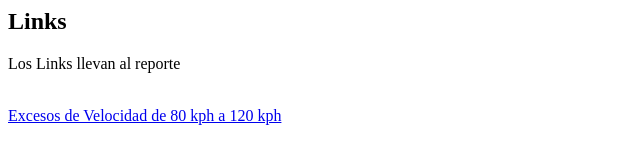
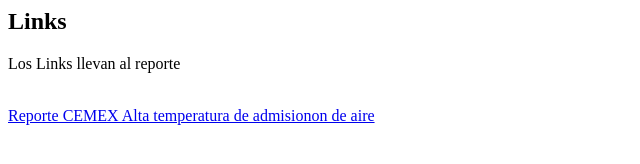
Before and after one commit to jmalagonlap/fallas_cemex, a plain HTML site: page f8780c8a2a2f18a289308b2f22faedef97f3a6ff/index.html in a window 1280 px wide. Shown: the whole page, without its empty margins (0-640 px from the left). Drawn offline with Linux system fonts and the light colour scheme.

Commit message:
Update index.html

```diff
--- a/f8780c8a2a2f18a289308b2f22faedef97f3a6ff/index.html
+++ b/f8780c8a2a2f18a289308b2f22faedef97f3a6ff/index.html
@@ -4,6 +4,6 @@
 <h2>Links</h2>
 <p>Los Links llevan al reporte</p>
 <br>
-<a href="https://jmalagonlap.github.io/fallas_cemex/f8780c8a2a2f18a289308b2f22faedef97f3a6ff/gráficas_cemex.html" target="_blank">Excesos de Velocidad de 80 kph a 120 kph</a><br>
+<a href="https://jmalagonlap.github.io/fallas_cemex/f8780c8a2a2f18a289308b2f22faedef97f3a6ff/gráficas_cemex.html" target="_blank">Reporte CEMEX Alta temperatura de admisionon de aire</a><br>
  </body>
 </html>
```
